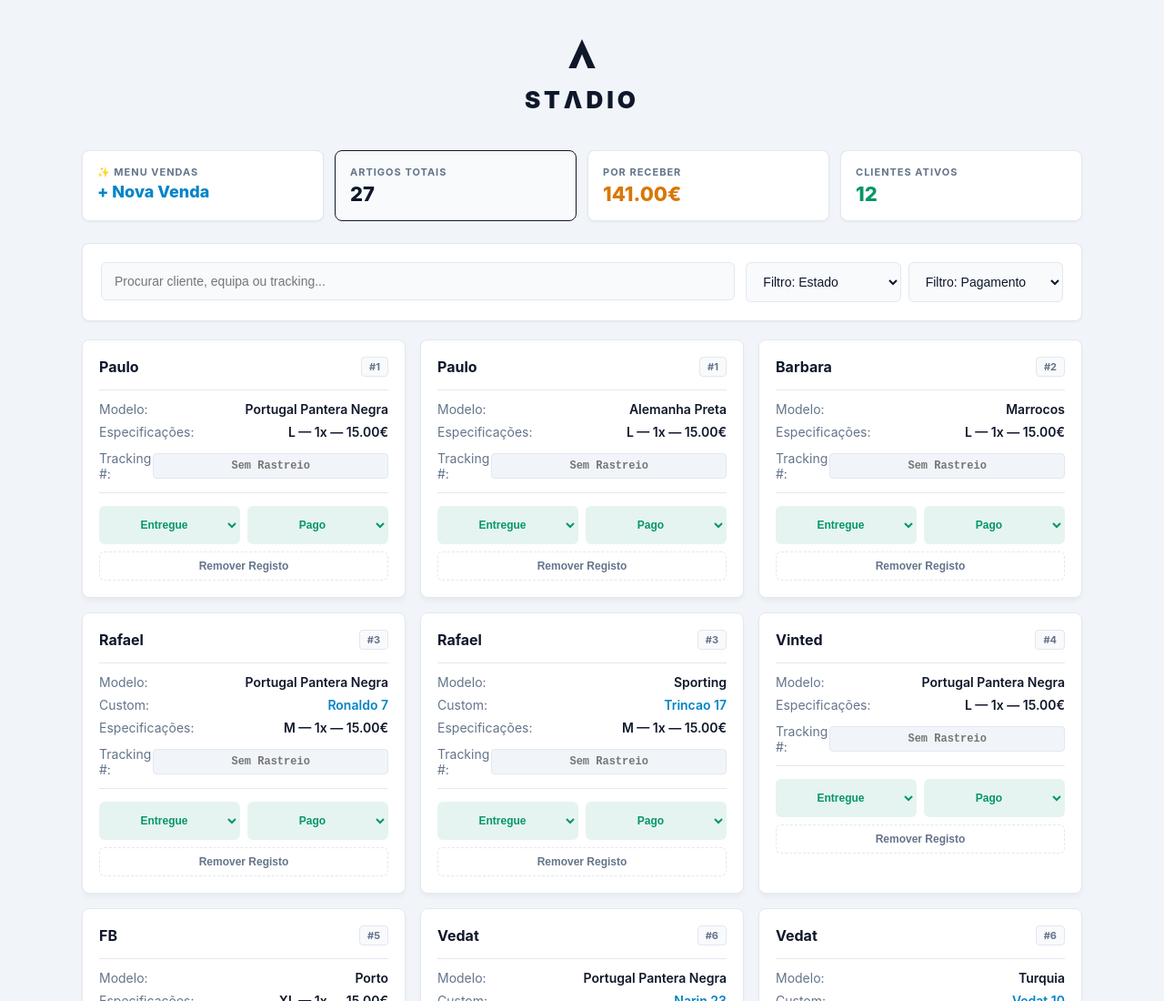
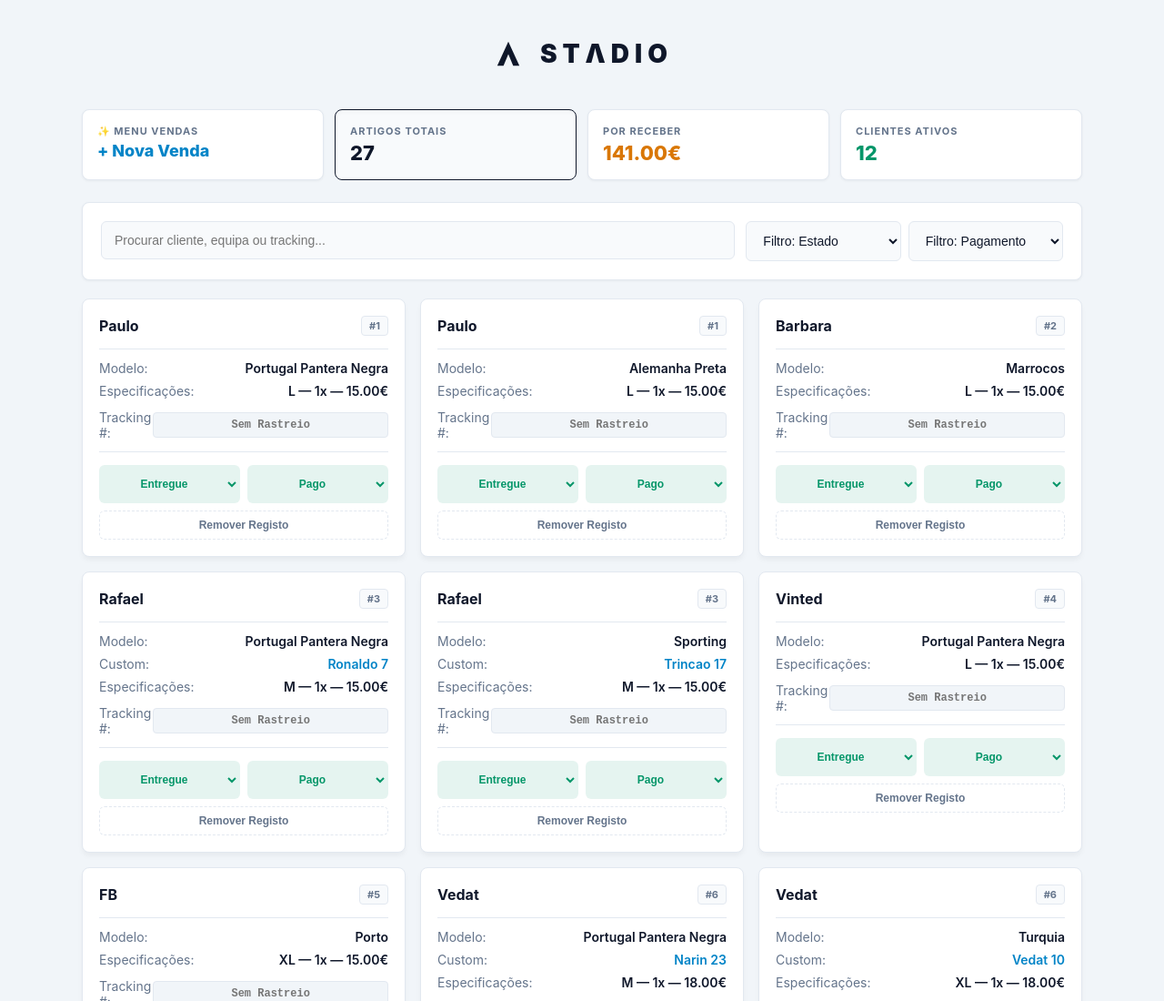
Before and after one commit to stadiopt/STADIOPT-HUB, a plain HTML site: page index.html in a window 1280 px wide. Shown: the top 1100 px of the page at 91% size. Drawn offline with Linux system fonts and the light colour scheme.

Commit message:
Atualizar o index.html

```diff
--- a/index.html
+++ b/index.html
@@ -38,30 +38,30 @@
             margin: 0 auto;
         }
 
-        /* --- HEADER STΛDIO --- */
+        /* --- HEADER STΛDIO (Alterado para Horizontal) --- */
         .dash-header {
             display: flex;
-            flex-direction: column;
+            flex-direction: row;
             align-items: center;
             justify-content: center;
             margin-bottom: 30px;
-            padding: 20px 0 10px 0;
-            gap: 12px;
+            padding: 24px 0 12px 0;
+            gap: 16px; /* Espaço entre o ícone e o texto */
         }
 
         .logo-svg {
-            width: 46px;
-            height: 46px;
+            width: 38px;
+            height: 38px;
             fill: var(--brand-primary);
         }
 
         .dash-header h1 {
-            font-size: 26px;
+            font-size: 28px;
             font-weight: 900;
             margin: 0;
-            letter-spacing: 4px;
+            letter-spacing: 6px; /* Mantém o estilo desportivo expandido */
             color: var(--brand-primary);
-            text-align: center;
+            line-height: 1;
         }
 
         /* --- KPI MENU GRID (Transformado em Menu) --- */
@@ -373,6 +373,7 @@
 
 <div class="dashboard-container">
 
+    <!-- BRAND HEADER (AGORA EM HORIZONTAL) -->
     <div class="dash-header">
         <svg class="logo-svg" viewBox="0 0 100 100">
             <path d="M50 15 L82 85 L64 85 L50 51 L36 85 L18 85 Z" />
@@ -380,6 +381,7 @@
         <h1>STΛDIO</h1>
     </div>
 
+    <!-- METRICS GRID (MENU DE NAVEGAÇÃO) -->
     <div class="metrics-grid">
         <div class="kpi-card" id="menu-novo" onclick="switchSection('novo-sec', 'menu-novo')">
             <span class="kpi-title">✨ Menu Vendas</span>
@@ -399,6 +401,7 @@
         </div>
     </div>
 
+    <!-- SECTION 1: ORDERS -->
     <div id="lista-sec" class="tab-content active">
         <div class="clean-panel">
             <div class="filter-row">
@@ -423,6 +426,7 @@
         <div class="cards-layout" id="cardsContainer"></div>
     </div>
 
+    <!-- SECTION 2: CLIENTS -->
     <div id="clientes-sec" class="tab-content">
         <div class="clean-panel">
             <input type="text" id="clientSearchFilter" placeholder="Filtrar por nome do cliente...">
@@ -430,6 +434,7 @@
         <div class="cards-layout" id="clientsContainer"></div>
     </div>
 
+    <!-- SECTION 3: NEW ORDER -->
     <div id="novo-sec" class="tab-content">
         <div class="clean-panel">
             <form id="orderForm">
@@ -476,7 +481,7 @@
 </div>
 
 <script>
-    // Base de dados com o histórico real fornecido
+    // Base de dados
     const initialData = [
         { id: 1, cust: "Paulo", team: "Portugal Pantera Negra", custom: "", size: "L", qty: 1, price: 15, status: "Entregue", pay: "Pago", tracking: "" },
         { id: 1, cust: "Paulo", team: "Alemanha Preta", custom: "", size: "L", qty: 1, price: 15, status: "Entregue", pay: "Pago", tracking: "" },
@@ -526,18 +531,15 @@
     }
 
     function switchSection(tabId, cardId) {
-        // Alternar visibilidade das secções
         document.querySelectorAll('.tab-content').forEach(el => el.classList.remove('active'));
         document.getElementById(tabId).classList.add('active');
 
-        // Alternar classe ativa nos cartões do menu
         document.querySelectorAll('.kpi-card').forEach(el => el.classList.remove('active'));
         if(cardId) {
             document.getElementById(cardId).classList.add('active');
         }
     }
 
-    // Filtros Rápidos acionados pelos cartões de estatísticas
     function filterByNotPaid() {
         document.getElementById('payFilter').value = 'Não pago';
         document.getElementById('statusFilter').value = 'Todos';
@@ -740,7 +742,6 @@
         const trackingCode = document.getElementById('form_tracking').value.trim();
         const rows = document.querySelectorAll('.product-input-row');
 
-        // Gerar um número ID curto sequencial incremental simples baseado no histórico existente
         const uniqueId = db.length > 0 ? Math.max(...db.map(o => o.id || 0)) + 1 : 1;
         const novasCamisolas = [];
 
```
